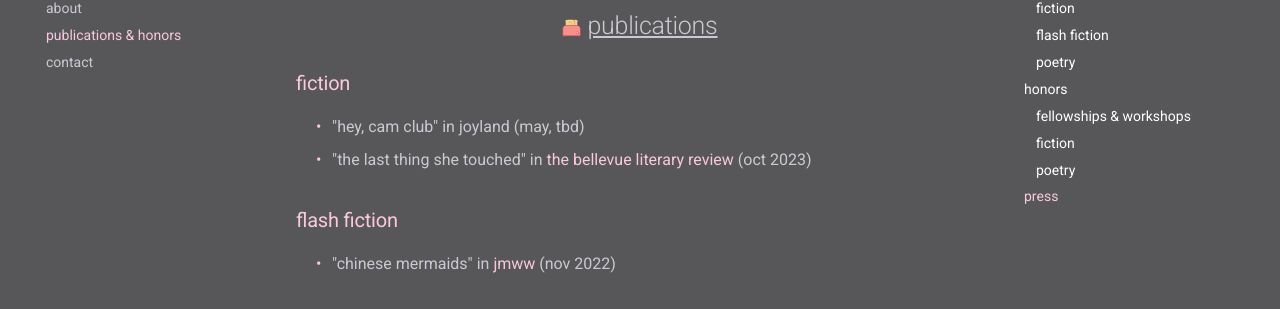
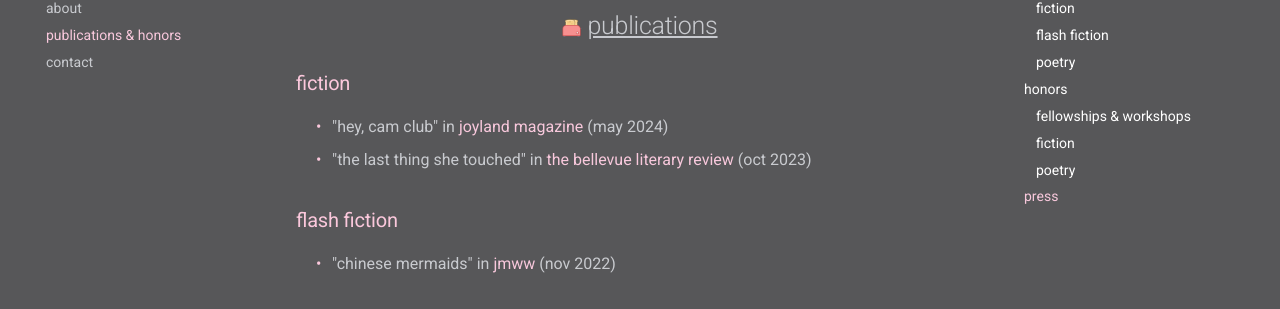
Before and after one commit to ischang/writing_portfolio, an MkDocs documentation site: the page built from docs/publications.md, in a window 1280 px wide and 1305 px high. Shown: the part 157-466 px from the top of the window. Built offline with MkDocs 1.6.1 and Material for MkDocs 9.7.7, drawn with Linux system fonts in a browser that asks for light colours; nearby versions of some CDN libraries.

Commit message:
add joyland pub

```diff
--- a/docs/publications.md
+++ b/docs/publications.md
@@ -10,7 +10,7 @@ hide:
 ## ![toaster](assets/toaster.png){  width="20" }publications
 
 ### Fiction
-- "Hey, Cam Club" in Joyland (May, TBD)
+- "Hey, Cam Club" in [Joyland Magazine](https://joylandmagazine.com/fiction/hey-cam-club/) (May 2024)
 - "The Last Thing She Touched" in [The Bellevue Literary Review](https://blreview.org/table-of-contents/issue-45/) (Oct 2023)
 
 ### Flash Fiction
```
